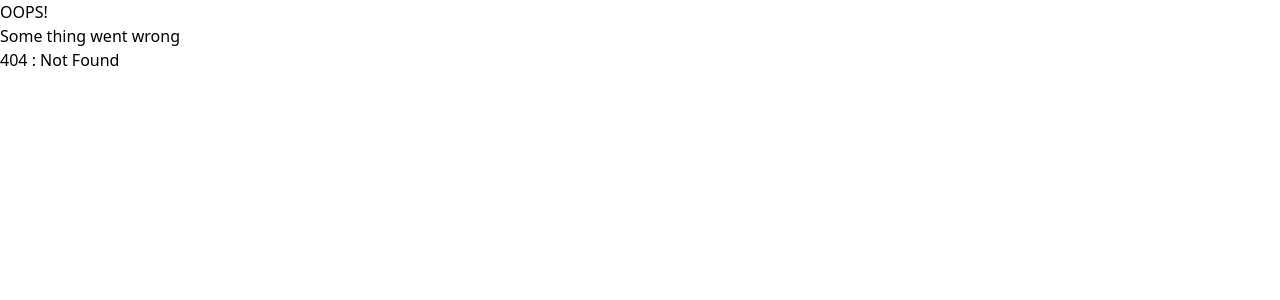
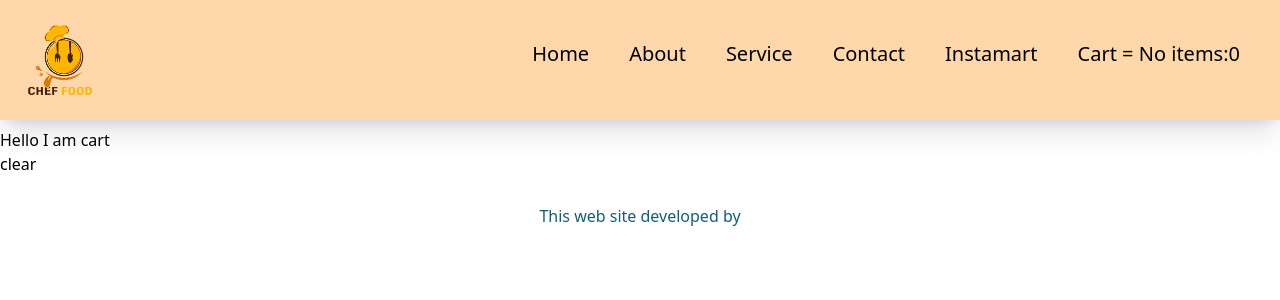
Before and after one commit to Manoj98Gopal/ReactPractice, a React (Vite) app in the folder project/: page /cart in a window 1280 px wide. Before the commit this address had no page. Shown: the top 300 px of the page. Built offline with nearby package versions, Linux system fonts and the light colour scheme.

Commit message:
Redux-tool kit added

```diff
--- a/project/package.json
+++ b/project/package.json
@@ -25,8 +25,10 @@
     "tailwindcss": "^3.2.4"
   },
   "dependencies": {
+    "@reduxjs/toolkit": "^1.9.2",
     "react": "^18.2.0",
     "react-dom": "^18.2.0",
+    "react-redux": "^8.0.5",
     "react-router-dom": "^6.7.0"
   }
 }
--- a/project/src/App.js
+++ b/project/src/App.js
@@ -12,27 +12,27 @@ import RestrauntMenu from "./components/pages/RestrauntMenu";
 import Profile from "./components/pages/Profile";
 import Context from "./utils/Context";
 // import Instamart from "./components/pages/Instamart";
+import {Provider} from "react-redux"
+import store from "./App/store";
+import Cart from "./components/pages/Cart";
 
-
-const Instamart = lazy(() => import("./components/pages/Instamart"))
-
+const Instamart = lazy(() => import("./components/pages/Instamart"));
 
 const Applayout = () => {
-
-const [user,setUser] = useState({
-
-    name:"",
-    email:""
-
-})
+  const [user, setUser] = useState({
+    name: "",
+    email: "",
+  });
 
   return (
     <>
-    <Context.Provider value={{user:user,setUser:setUser}}>
-      <Header />
-      <Outlet />
-      <Footer />
-      </Context.Provider >
+      <Provider store={store}>
+        <Context.Provider value={{ user: user, setUser: setUser }}>
+          <Header />
+          <Outlet />
+          <Footer />
+        </Context.Provider>
+      </Provider>
     </>
   );
 };
@@ -71,8 +71,16 @@ const appRoute = createBrowserRouter([
       },
       {
         path: "/instamart",
-        element:<Suspense><Instamart /></Suspense> ,
+        element: (
+          <Suspense>
+            <Instamart />
+          </Suspense>
+        ),
       },
+      {
+        path: "/cart",
+        element:<Cart/>
+      }
     ],
   },
 ]);
--- /dev/null
+++ b/project/src/App/store.js
@@ -0,0 +1,12 @@
+import { configureStore } from "@reduxjs/toolkit";
+import cartSlice from "../utils/cartSlice";
+
+
+const store = configureStore({
+    reducer:{
+        cart:cartSlice
+    }
+})
+
+
+export default store;
--- a/project/src/components/Header.js
+++ b/project/src/components/Header.js
@@ -2,6 +2,7 @@ import { Link } from "react-router-dom";
 import Logo from "../../public/foodLogo.png";
 import React,{useContext} from "react";
 import Context from "../utils/Context";
+import { useSelector, useDispatch } from 'react-redux'
 
 const Title = () => {
   return (
@@ -16,6 +17,9 @@ const Title = () => {
 const Header = () => {
 
     const {user} = useContext(Context);
+    const cartCont = useSelector((store) => store.cart.items)
+
+    console.log("cart count =",cartCont)
 
 
   return (
@@ -43,7 +47,9 @@ const Header = () => {
           <li>
             <Link to="/instamart">Instamart</Link>
           </li>
-          <li>Cart</li>
+          <li>
+            <Link to="/cart">Cart = No items:{cartCont.length}</Link>
+          </li>
         </ul>
       </div>
     </div>
--- /dev/null
+++ b/project/src/components/pages/Cart.js
@@ -0,0 +1,24 @@
+import React from 'react'
+import { useSelector, useDispatch } from 'react-redux'
+import {clearCart } from '../../utils/cartSlice'
+
+
+function Cart() {
+
+    const disptch = useDispatch();
+
+    const clear = () => {
+
+        disptch(clearCart())
+    }
+
+
+  return (
+    <div>
+        <h1>Hello I am cart </h1>
+        <button onClick={() => clear()}>clear</button>
+    </div>
+  )
+}
+
+export default Cart
--- a/project/src/components/pages/RestrauntMenu.js
+++ b/project/src/components/pages/RestrauntMenu.js
@@ -3,17 +3,26 @@ import { useParams } from "react-router-dom";
 import { IMG_CLUDINARY_URL } from "../../Constants";
 import useRestroMenu from "../../utils/useRestroMenu";
 import Shimmer from "../Shimmer";
+import { useSelector, useDispatch } from 'react-redux'
+import { addItem } from "../../utils/cartSlice";
+
 
 function RestrauntMenu() {
   const params = useParams();
   const restroInfo = useRestroMenu(params.id);
+
+  const disptch = useDispatch();
+
+  const handleItem = (name) => {
+        disptch(addItem(name))
+  }
 
   return Object.keys(restroInfo).length == 0 ? (
     <div>
       <Shimmer />
     </div>
   ) : (
-    <div className="restraDetail">
+    <div className="flex">
       <div>
         <h3>Restraunt id {params.id}</h3>
         <h2>{restroInfo?.name}</h2>
@@ -28,7 +37,7 @@ function RestrauntMenu() {
         <h2>Menus </h2>
         <ul>
           {Object.values(restroInfo?.menu?.items).map((cur) => (
-            <li key={cur.id}>{cur.name}</li>
+          <li key={cur.id}>{cur.name}<button  onClick={() => handleItem(cur.name)} className="p-2 m-2 bg-green-600 rounded-lg">Add</button></li>
           ))}
         </ul>
       </div>
--- /dev/null
+++ b/project/src/utils/cartSlice.js
@@ -0,0 +1,25 @@
+import { createSlice } from "@reduxjs/toolkit"
+
+
+const initialState = {
+    items:[]
+  }
+
+
+const cartSlice = createSlice({
+    name:"cart",
+    initialState,
+    reducers:{
+        addItem:(state,action) => {
+            state.items.push(action.payload)
+        },
+        clearCart:(state)=>{
+            state.items = [];
+        }
+    }
+})
+
+
+export const {addItem,clearCart} = cartSlice.actions;
+
+export default cartSlice.reducer
```
Also changed, not shown: 1 other file (tests, documents, lock files or other folders).
